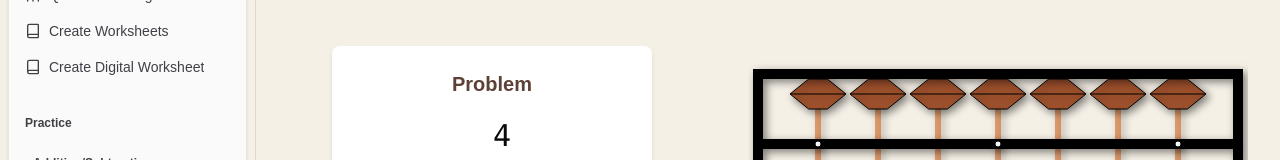
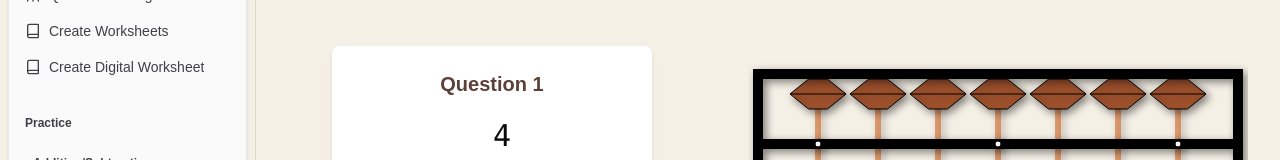
Before and after one commit to mhardock/abacus-learning-tool, a Next.js app: page / in a window 1280 px wide. Shown: the part 166-326 px from the top of the page. Built offline with nearby package versions, Linux system fonts and the light colour scheme.

Commit message:
Question counter

```diff
--- a/app/digital-worksheet/page.tsx
+++ b/app/digital-worksheet/page.tsx
@@ -125,7 +125,7 @@ interface WorksheetContentProps {
 }
 
 const WorksheetContent: React.FC<WorksheetContentProps> = ({ currentValue, handleValueChange, abacusRef, handleAbacusSizeChange }) => {
-  const { questionToDisplay, feedback, feedbackType, checkAnswer, settings } = useQuestionState();
+  const { questionToDisplay, feedback, feedbackType, checkAnswer, settings, questionNumber } = useQuestionState();
 
   return (
     <div className="w-full max-w-6xl flex flex-col items-center gap-8">
@@ -136,6 +136,7 @@ const WorksheetContent: React.FC<WorksheetContentProps> = ({ currentValue, handl
         {/* Question display - left side, takes remaining space */}
         <div className="flex flex-col items-center justify-center flex-grow md:min-w-80">
           <QuestionDisplay
+            questionNumber={questionNumber}
             question={questionToDisplay}
             feedback={feedback}
             feedbackType={feedbackType}
--- a/app/page.tsx
+++ b/app/page.tsx
@@ -52,7 +52,7 @@ interface QuestionContentProps {
 
 const QuestionContent: React.FC<QuestionContentProps> = ({ currentValue, handleValueChange, abacusRef, handleAbacusSizeChange }) => {
   const { settings } = useSettings(); // Re-get settings within the component that uses it
-  const { questionToDisplay, feedback, feedbackType, checkAnswer } = useQuestionState();
+  const { questionToDisplay, feedback, feedbackType, checkAnswer, questionNumber } = useQuestionState();
 
   return (
     <div className="w-full max-w-6xl flex flex-col items-center gap-8 relative">
@@ -66,6 +66,7 @@ const QuestionContent: React.FC<QuestionContentProps> = ({ currentValue, handleV
             question={questionToDisplay}
             feedback={feedback}
             feedbackType={feedbackType}
+            questionNumber={questionNumber}
           />
         </div>
 
--- a/components/QuestionStateProvider.tsx
+++ b/components/QuestionStateProvider.tsx
@@ -12,6 +12,7 @@ interface QuestionStateContextType {
   refreshQuestion: () => void
   checkAnswer: (userAnswer: number) => void
   settings: QuestionSettings
+  questionNumber: number
 }
 
 // Create the context
@@ -36,6 +37,7 @@ export const QuestionStateProvider: React.FC<QuestionStateProviderProps> = ({
   const [currentQuestion, setCurrentQuestion] = useState<Question | null>(null)
   const [feedback, setFeedback] = useState<string | null>(null)
   const [feedbackType, setFeedbackType] = useState<"success" | "error" | null>(null)
+  const [questionNumber, setQuestionNumber] = useState(1)
 
   // Use a ref to store the latest settings to avoid stale closures in effects
   const settingsRef = useRef<QuestionSettings>(initialSettings);
@@ -62,6 +64,7 @@ export const QuestionStateProvider: React.FC<QuestionStateProviderProps> = ({
     if (JSON.stringify(initialSettings) !== JSON.stringify(settingsRef.current)) {
       settingsRef.current = initialSettings;
       setInternalSettings(initialSettings);
+      setQuestionNumber(1)
       generateNewQuestion();
     }
   }, [initialSettings, generateNewQuestion]);
@@ -87,6 +90,7 @@ export const QuestionStateProvider: React.FC<QuestionStateProviderProps> = ({
     if (isCorrect) {
       setFeedback("Correct! Well done!");
       setFeedbackType("success");
+      setQuestionNumber(prev => prev + 1)
       onCorrectAnswer?.(); // Call the provided callback for correct answers
 
       setTimeout(() => {
@@ -106,6 +110,7 @@ export const QuestionStateProvider: React.FC<QuestionStateProviderProps> = ({
     refreshQuestion,
     checkAnswer,
     settings: internalSettings,
+    questionNumber,
   };
 
   return (
--- a/components/question-display.tsx
+++ b/components/question-display.tsx
@@ -9,12 +9,14 @@ interface QuestionDisplayProps {
   question: Question | null
   feedback: string | null
   feedbackType: "success" | "error" | null
+  questionNumber: number
 }
 
 const QuestionDisplay = forwardRef<HTMLDivElement, QuestionDisplayProps>(({
   question,
   feedback,
   feedbackType,
+  questionNumber,
 }, ref) => {
   if (!question || (!question.operands.length && !question.questionString)) {
     return <div className="text-center p-4">Loading question...</div>;
@@ -49,7 +51,7 @@ interface DisplayElement {
 
   return (
     <div ref={ref} className={`bg-white rounded-lg shadow-md p-6 w-full max-w-xs flex flex-col ${questionContainerMinHeight()}`}>
-      <h2 className="text-xl font-semibold text-[#5d4037] mb-4 text-center">Problem</h2>
+      <h2 className="text-xl font-semibold text-[#5d4037] mb-4 text-center">Question {questionNumber}</h2>
 
       <div className="flex flex-col items-center space-y-1 font-mono text-2xl md:text-3xl flex-grow justify-center">
         <div className="flex flex-col items-center w-full relative">
```
Also changed, not shown: 1 other file (tests, documents, lock files or other folders).
